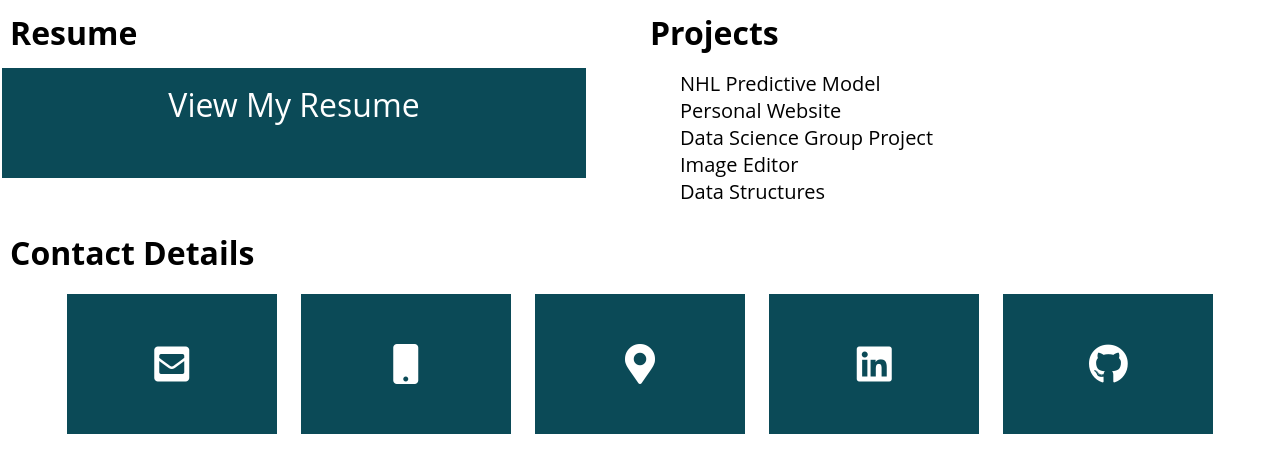
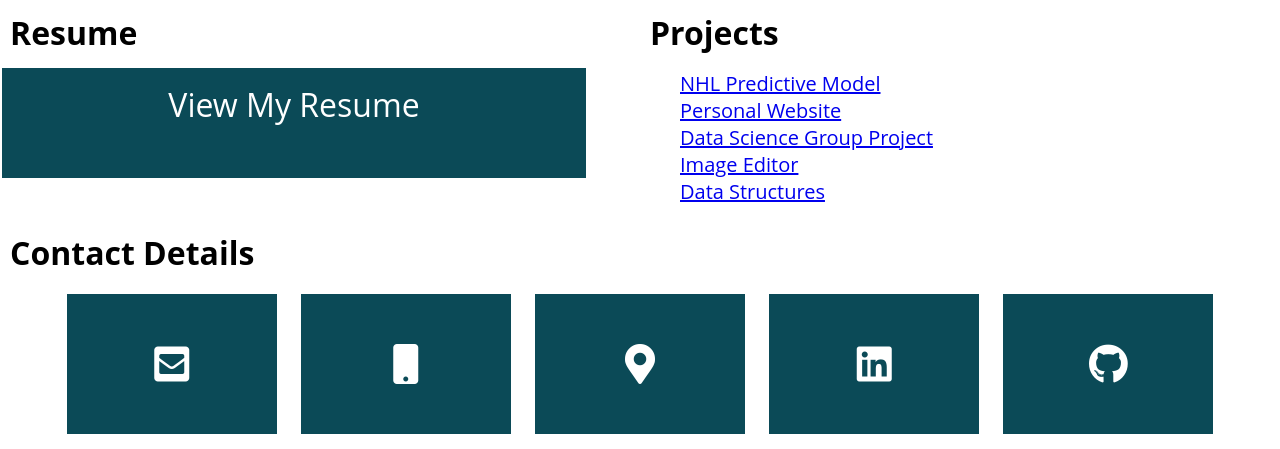
Before and after one commit to hufinger/hufinger.github.io, a plain HTML site: page index.html in a window 1280 px wide. Shown: the part 1792-2241 px from the top of the page. Drawn offline with Linux system fonts and the light colour scheme.

Commit message:
Add files via upload

```diff
--- a/personal.css
+++ b/personal.css
@@ -39,7 +39,6 @@ nav {
     text-align: right;
     padding: 5px;
     margin: 5px;
-    text-decoration: none;
 }
 
 nav ul {
@@ -54,6 +53,7 @@ display: inline-block;
 
 nav a{
     color: white;
+    text-decoration: none;
 }
 nav a hover{
     color: white;
@@ -177,7 +177,6 @@ p{
 .contact_me:hover i{
     transform: translateY(-30px);
 }
-a, a:active, a:hover{
+.contact_me a, a:active, a:hover{
     color: black;
-    text-decoration: none;
 }
```
